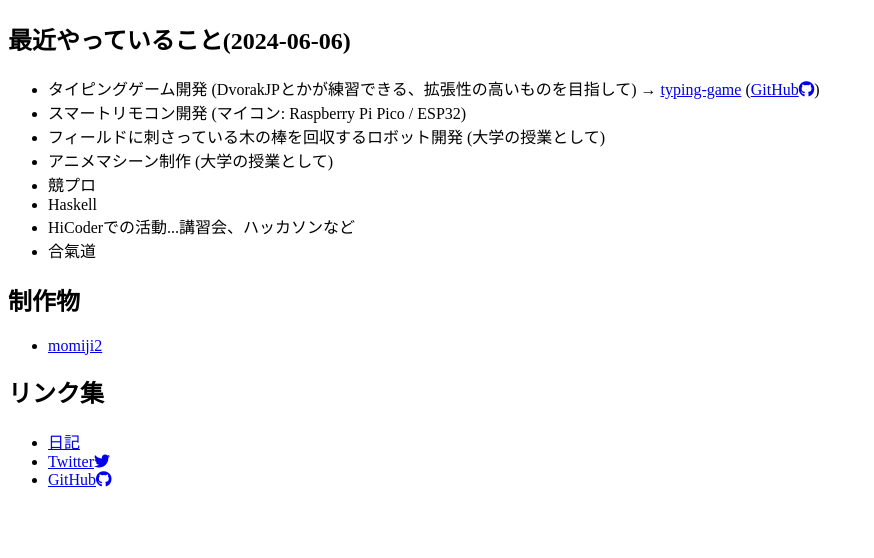
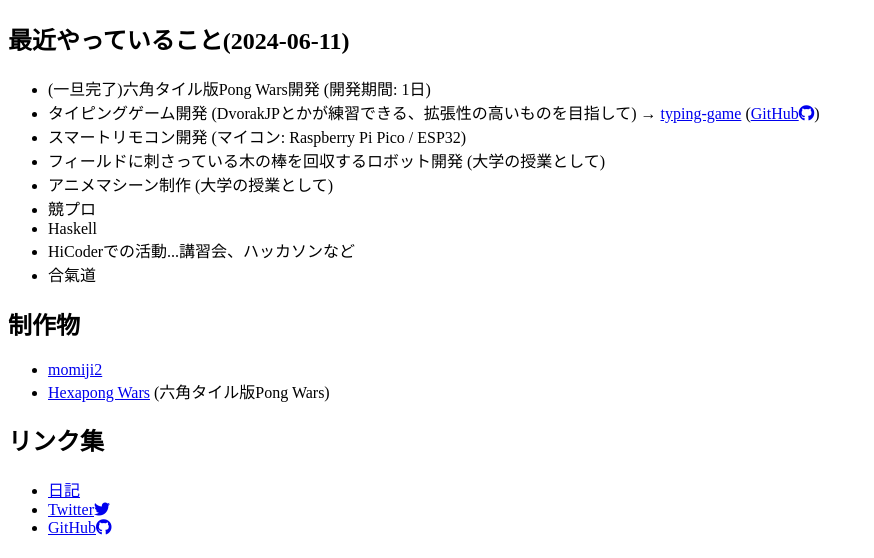
Before and after one commit to swawa-yu/swawa.dev, a plain HTML site: page index.html in a window 1280 px wide. Shown: the part 242-800 px from the top of the page, without its empty margins (0-874 px from the left). Drawn offline with Linux system fonts and the light colour scheme.

Commit message:
Hexapong Warsの記述を追加

```diff
--- a/index.html
+++ b/index.html
@@ -33,8 +33,9 @@
 <body>
     <h1>すわわゆのホームページ</h1>
     <img src="https://raw.githubusercontent.com/swawa-yu/icons/main/mel_icon.jpg" alt="icon" width="200px">
-    <h2>最近やっていること(2024-06-06)</h2>
+    <h2>最近やっていること(2024-06-11)</h2>
     <ul>
+        <li>(一旦完了)六角タイル版Pong Wars開発 (開発期間: 1日)</li>
         <li>タイピングゲーム開発 (DvorakJPとかが練習できる、拡張性の高いものを目指して) → <a
                 href="https://swawa-yu.github.io/typing-game/">typing-game</a> (<a
                 href="https://github.com/swawa-yu/typing-game">GitHub<i class="fab fa-github"></i></a>)</li>
@@ -52,6 +53,9 @@
         <li>
             <a href="https://swawa-yu.github.io/momiji2/">momiji2</a>
         </li>
+        <li>
+            <a href="https://swawa-yu.github.io/hexapong-wars/">Hexapong Wars</a> (六角タイル版Pong Wars)
+        </li>
     </ul>
 
     <h2>リンク集</h2>
```
